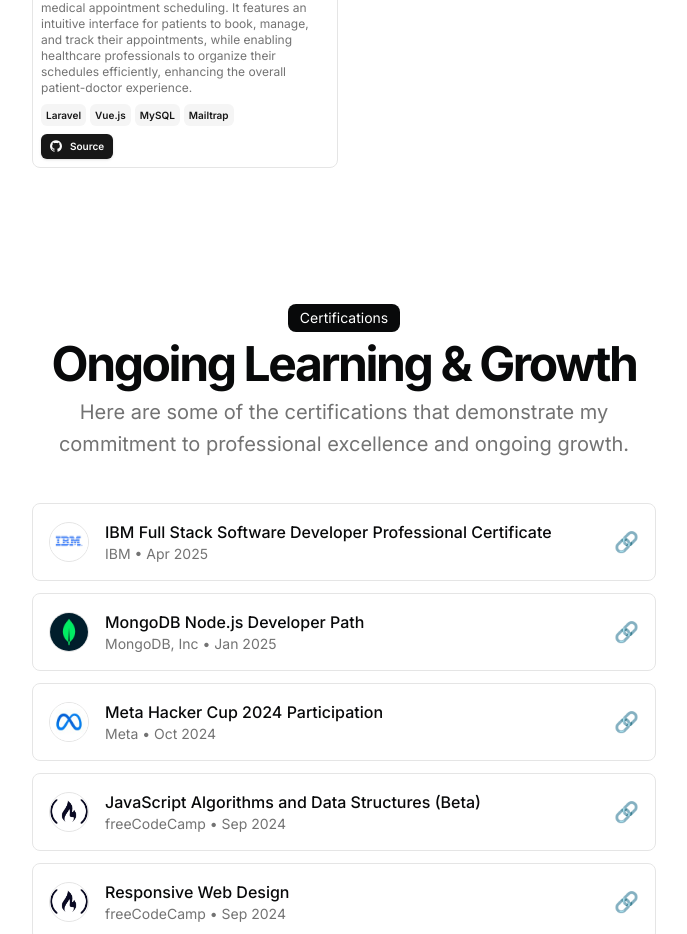
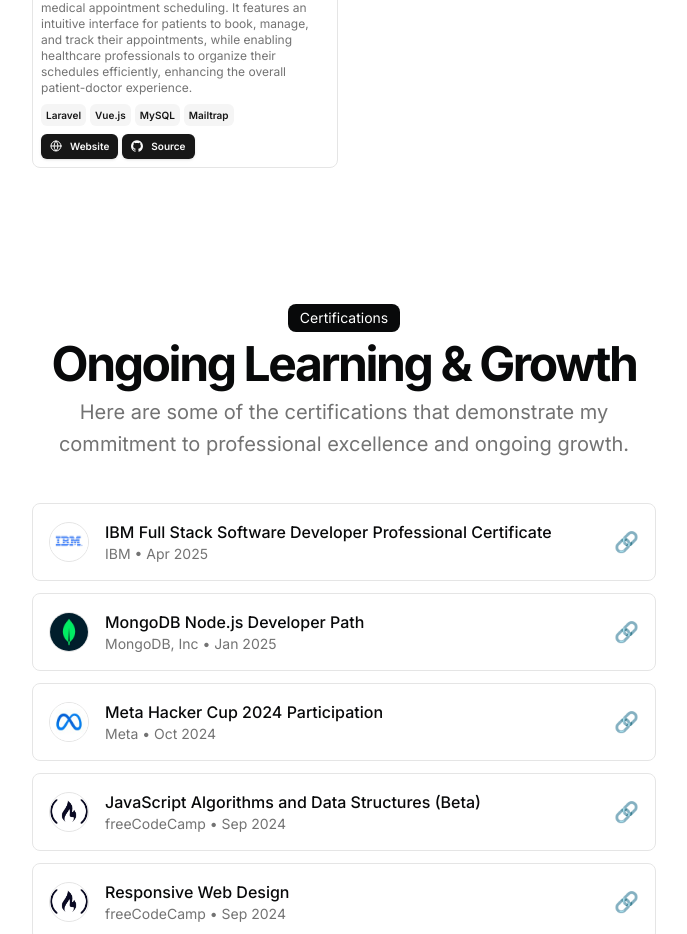
Before and after one commit to CoderZule/My-Portfolio, a Next.js app: page / in a window 1280 px wide. Shown: the part 2420-3354 px from the top of the page, without its empty margins (296-983 px from the left). Built offline with nearby package versions, Linux system fonts and the light colour scheme.

Commit message:
MyDoctors link

```diff
--- a/src/data/resume.tsx
+++ b/src/data/resume.tsx
@@ -261,6 +261,11 @@ export const DATA = {
         "Mailtrap"
       ],
       links: [
+           {
+          type: "Website",
+          href: "https://mydoctors.up.railway.app/",
+          icon: <Icons.globe className="size-3" />,
+        },
         {
           type: "Source",
           href: "https://github.com/CoderZule/MyDoctors",
```
